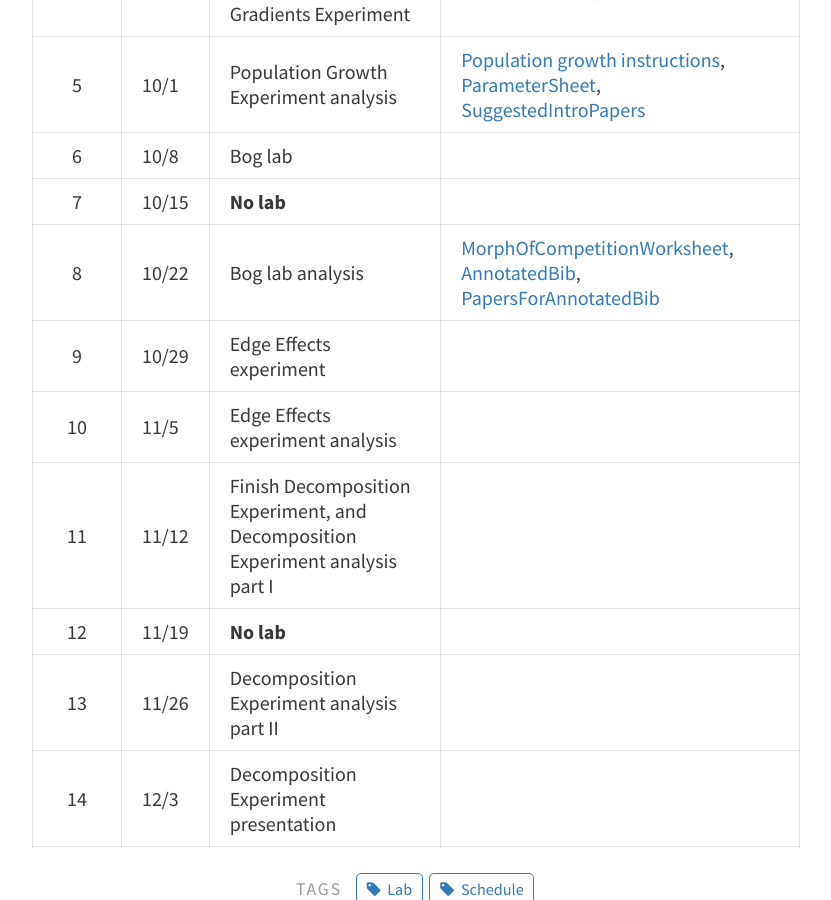
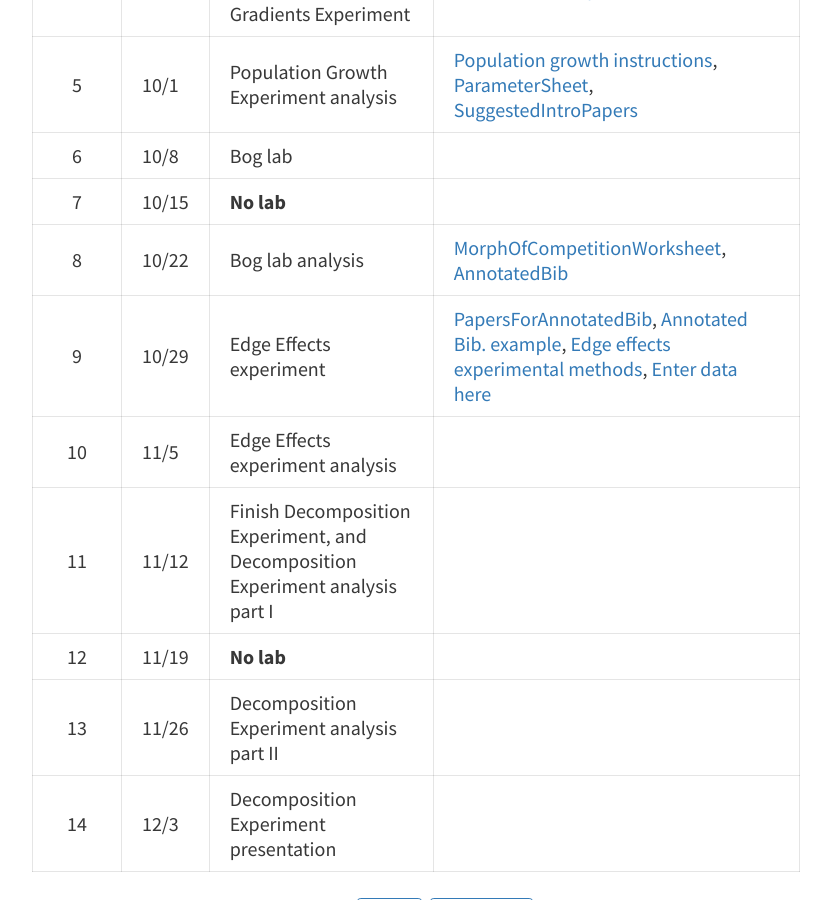
Before and after one commit to davan690/ColbyEcology.github.io, a Jekyll site: the page built from pages/lab_schedule.md, in a window 1280 px wide and 900 px high, scrolled down 1009 px. Shown: the whole window, without its empty margins (224-1055 px from the left). Built offline with Jekyll 4.4.1, drawn with Linux system fonts in a browser that asks for light colours.

Commit message:
add bib ex, edgeds meth, and edges instr add

```diff
--- a/pages/lab_schedule.md
+++ b/pages/lab_schedule.md
@@ -18,8 +18,8 @@ Week | Date   | Lab | Assignments
 5    | 10/1   | Population Growth Experiment analysis | [Population growth instructions](/PopGrowth.html), [ParameterSheet](https://docs.google.com/spreadsheets/d/16WxgOi0buqRHOpZQnfrSJjYXGkUxld6MXGvG2xXcQ1Y/edit?usp=sharing), [SuggestedIntroPapers](https://drive.google.com/drive/folders/1HZrgpSyyu3J_XS9zfprJjfvHySfC606J?usp=sharing)
 6    | 10/8   | Bog lab |
 7    | 10/15  | **No lab** |
-8    | 10/22  | Bog lab analysis | [MorphOfCompetitionWorksheet](https://drive.google.com/open?id=15APlh8Re4odfQyVqiPLy2iWLThQ23oTxjcM8ENkJ1Pw), [AnnotatedBib](https://drive.google.com/open?id=1RLqFyKETRettvv02JWS7bJcG2J9BxPG3cNKqhVZb76s), [PapersForAnnotatedBib](https://drive.google.com/open?id=1ly8QI4kq3kD3qtRw-xczFYXlrjL-32bq)
-9    | 10/29  | Edge Effects experiment |
+8    | 10/22  | Bog lab analysis | [MorphOfCompetitionWorksheet](https://drive.google.com/open?id=15APlh8Re4odfQyVqiPLy2iWLThQ23oTxjcM8ENkJ1Pw), [AnnotatedBib](https://drive.google.com/open?id=1RLqFyKETRettvv02JWS7bJcG2J9BxPG3cNKqhVZb76s)
+9    | 10/29  | Edge Effects experiment | [PapersForAnnotatedBib](https://drive.google.com/open?id=1ly8QI4kq3kD3qtRw-xczFYXlrjL-32bq), [Annotated Bib. example](https://drive.google.com/open?id=1MVsFfCA23EtJkBhCYrdxffN3ye1wR694), [Edge effects experimental methods](https://drive.google.com/open?id=1zI0XCz0Hf3FzwbFA4bXOL0Q3eTqfJJD0OkYH8D6VI4g), [Enter data here](https://docs.google.com/spreadsheets/d/1h4p09tx0eqlxA8wFFU9tYIkns4lLSeC_1988denCdjs/edit?usp=sharing)
 10   | 11/5   | Edge Effects experiment analysis|
 11   | 11/12  | Finish Decomposition Experiment, and Decomposition Experiment analysis part I|
 12   | 11/19  | **No lab** |
```
